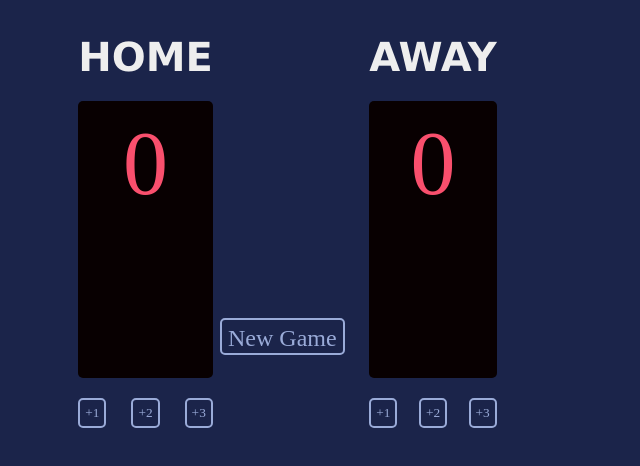
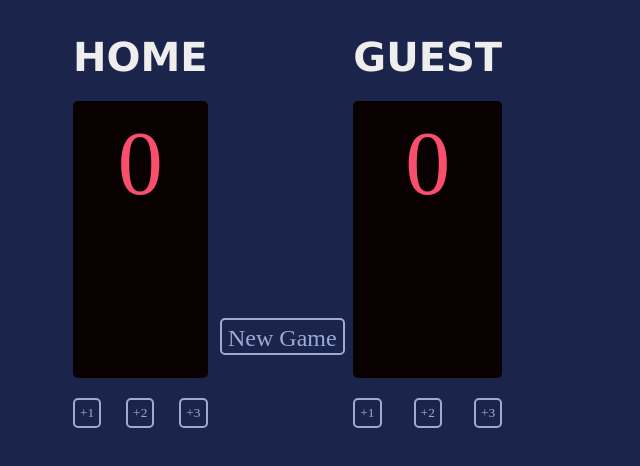
Before and after one commit to MHMDHISHAM17/SCORECARD, a website built with Vite: page index.html in a window 1280 px wide. Shown: the whole page, without its empty margins (0-640 px from the left). Built offline with nearby package versions, Linux system fonts and the light colour scheme; a web font is replaced by a local one.

Commit message:
updated files

```diff
--- a/index.html
+++ b/index.html
@@ -21,7 +21,7 @@
             </div>
         <div>
             <div>
-                <h3   class="hed">AWAY</h3>
+                <h3   class="hed">GUEST</h3>
                 <div  class="scr-bord">
                     <div id="guest-score" class="src-mark">0</div>
                 </div >
```
